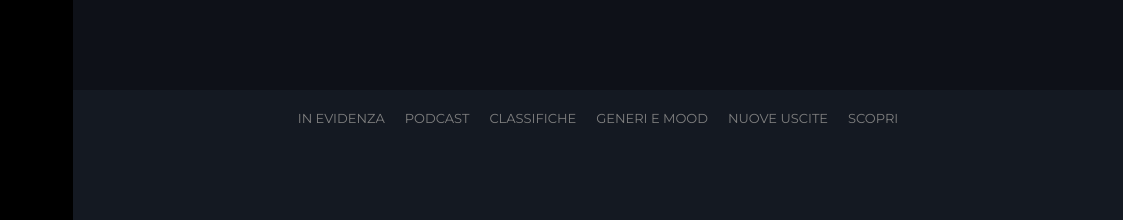
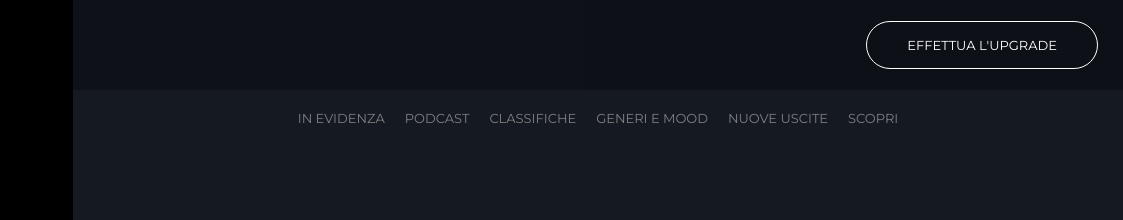
Before and after one commit to DarioBosco/html-css-spotifyweb, a plain HTML site: page index.html in a window 1280 px wide. Shown: the top 220 px of the page, 157-1280 px from the left. Drawn offline with Linux system fonts and the light colour scheme.

Commit message:
Aggiunto bottone upgrade

```diff
--- a/css/style.css
+++ b/css/style.css
@@ -202,18 +202,32 @@ main {
 }
 
 .main-content .upgrade {
-	width: 100%;
+	width: calc(100% - 230px);
 	height: 90px;
 	background: rgba(0, 0, 0, 0.3);
 	position: fixed;
+	justify-content: flex-end;
+	align-items: center;
+	padding: 25px;
+}
+
+.main-content .upgrade .upgrade-btn {
+	border: 1px solid white;
+	border-radius: 40px;
+	font-size: 13px;
 	color: white;
+	padding: 15px 40px;
+}
+
+.main-content .upgrade .upgrade-btn:hover {
+	transform: scale(1.1);
 }
 
 .main-content--nav {
 	justify-content: center;
-	margin: 10px 0;
 	font-size: 13px;
-	padding-top: 90px;
+	margin-top: 90px;
+	padding-top: 10px;
 }
 
 .main-content--nav ul li {
--- a/index.html
+++ b/index.html
@@ -85,7 +85,9 @@
 				</aside>
 				<!-- Corpo principale -->
 				<div class="main-content float-left flex">
-					<div class="upgrade"></div>
+					<div class="upgrade flex">
+						<a class="upgrade-btn" href="#">EFFETTUA L'UPGRADE</a>
+					</div>
 					<nav class="main-content--nav flex">
 						<ul class="flex">
 							<li><a href="#">IN EVIDENZA</a></li>
```
